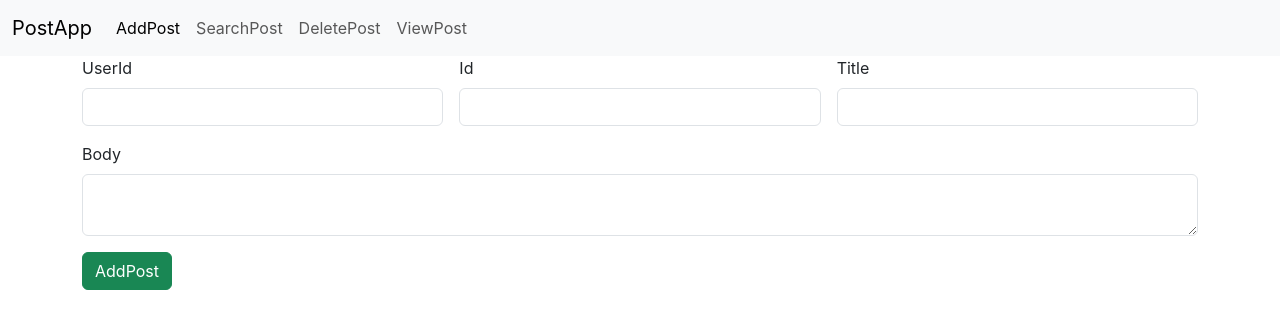
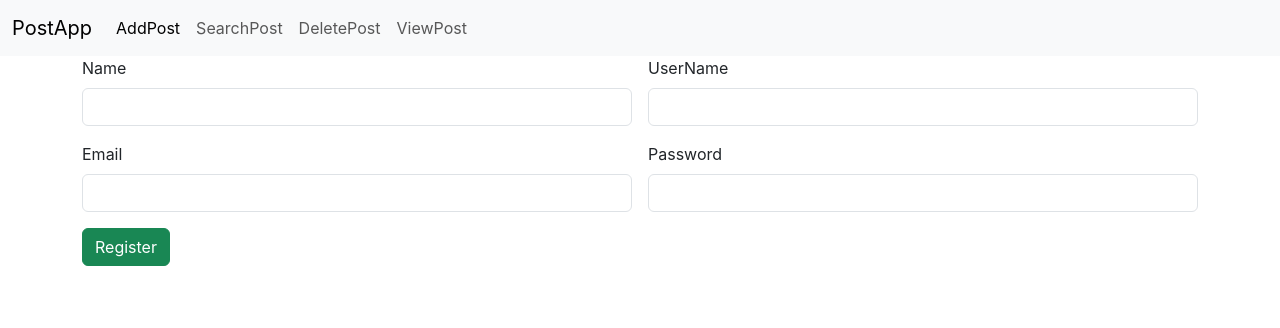
Before and after one commit to orwel009/ReactPostApp, a React (Create React App) app: page / in a window 1280 px wide. Shown: the top 328 px of the page. Built offline with nearby package versions, Linux system fonts and the light colour scheme.

Commit message:
form added

```diff
--- a/src/components/AddPost.jsx
+++ b/src/components/AddPost.jsx
@@ -1,7 +1,21 @@
-import React from 'react'
+import React, { useState } from 'react'
 import Navbar from './Navbar'
 
 const AddPost = () => {
+    const [data,changeData] = useState(
+        {
+            "name":"",
+            "username":"",
+            "email":"",
+            "password":""
+        }
+    )
+    const inputHandler = (event)=> {
+        changeData({...data,[event.target.name]:event.target.value})
+    }
+    const readValue = ()=> {
+        console.log(data)
+    }
   return (
     <div>
         <Navbar/>
@@ -9,24 +23,24 @@ const AddPost = () => {
             <div className="row">
                 <div className="col col-12 col-sm-12 col-md-12 col-lg-12 col-xl-12 col-xxl-12">
                     <div className="row g-3">
-                        <div className="col col-12 col-sm-4 col-md-4 col-lg-4 col-xl-4 col-xxl-4">
-                            <label htmlFor="" className="form-label">UserId</label>
-                            <input type="text" className="form-control" />
-                        </div>
-                        <div className="col col-12 col-sm-4 col-md-4 col-lg-4 col-xl-4 col-xxl-4">
-                            <label htmlFor="" className="form-label">Id</label>
-                            <input type="text" className="form-control" />
-                        </div>
-                        <div className="col col-12 col-sm-4 col-md-4 col-lg-4 col-xl-4 col-xxl-4">
-                            <label htmlFor="" className="form-label">Title</label>
-                            <input type="text" className="form-control" />
-                        </div>
-                        <div className="col col-12 col-sm-12 col-md-12 col-lg-12 col-xl-12 col-xxl-12">
-                            <label htmlFor="" className="form-label">Body</label>
-                            <textarea name="" id="" className="form-control"></textarea>
+                        <div className="col col-12 col-sm-6 col-md-6 col-lg-6 col-xl-6 col-xxl-6">
+                            <label htmlFor="" className="form-label">Name</label>
+                            <input type="text" className="form-control" name='name' value={data.name} onChange={inputHandler}/>
                         </div>
                         <div className="col col-12 col-sm-6 col-md-6 col-lg-6 col-xl-6 col-xxl-6">
-                            <button className="btn btn-success">AddPost</button>
+                            <label htmlFor="" className="form-label">UserName</label>
+                            <input type="text" className="form-control" name='username' value={data.username} onChange={inputHandler}/>
+                        </div>
+                        <div className="col col-12 col-sm-6 col-md-6 col-lg-6 col-xl-6 col-xxl-6">
+                            <label htmlFor="" className="form-label">Email</label>
+                            <input type="email" className="form-control" name='email' value={data.email} onChange={inputHandler}/>
+                        </div>
+                        <div className="col col-12 col-sm-6 col-md-6 col-lg-6 col-xl-6 col-xxl-6">
+                            <label htmlFor="" className="form-label">Password</label>
+                            <input type="password" className="form-control" name='password' value={data.password} onChange={inputHandler}/>
+                        </div>
+                        <div className="col col-12 col-sm-6 col-md-6 col-lg-6 col-xl-6 col-xxl-6">
+                            <button className="btn btn-success" onClick={readValue}>Register</button>
                         </div>
                     </div>
                 </div>
--- a/src/components/Navbar.jsx
+++ b/src/components/Navbar.jsx
@@ -4,25 +4,25 @@ import { Link } from 'react-router-dom'
 const Navbar = () => {
   return (
     <div>
-        <nav class="navbar navbar-expand-lg bg-body-tertiary">
-            <div class="container-fluid">
-                <Link class="navbar-brand" to="/">PostApp</Link>
-                <button class="navbar-toggler" type="button" data-bs-toggle="collapse" data-bs-target="#navbarNav" aria-controls="navbarNav" aria-expanded="false" aria-label="Toggle navigation">
-                <span class="navbar-toggler-icon"></span>
+        <nav className="navbar navbar-expand-lg bg-body-tertiary">
+            <div className="container-fluid">
+                <Link className="navbar-brand" to="/">PostApp</Link>
+                <button className="navbar-toggler" type="button" data-bs-toggle="collapse" data-bs-target="#navbarNav" aria-controls="navbarNav" aria-expanded="false" aria-label="Toggle navigation">
+                <span className="navbar-toggler-icon"></span>
                 </button>
-                <div class="collapse navbar-collapse" id="navbarNav">
-                <ul class="navbar-nav">
-                    <li class="nav-item">
-                    <Link class="nav-link active" aria-current="page" to="/">AddPost</Link>
+                <div className="collapse navbar-collapse" id="navbarNav">
+                <ul className="navbar-nav">
+                    <li className="nav-item">
+                    <Link className="nav-link active" aria-current="page" to="/">AddPost</Link>
                     </li>
-                    <li class="nav-item">
-                    <Link class="nav-link" to="/search">SearchPost</Link>
+                    <li className="nav-item">
+                    <Link className="nav-link" to="/search">SearchPost</Link>
                     </li>
-                    <li class="nav-item">
-                    <Link class="nav-link" to="/delete">DeletePost</Link>
+                    <li className="nav-item">
+                    <Link className="nav-link" to="/delete">DeletePost</Link>
                     </li>
-                    <li class="nav-item">
-                    <Link class="nav-link" to="/view">ViewPost</Link>
+                    <li className="nav-item">
+                    <Link className="nav-link" to="/view">ViewPost</Link>
                     </li>
                 </ul>
                 </div>
--- a/src/components/Search.jsx
+++ b/src/components/Search.jsx
@@ -1,7 +1,18 @@
-import React from 'react'
+import React, { useState } from 'react'
 import Navbar from './Navbar'
 
 const Search = () => {
+    const [data,changeData] = useState(
+        {
+            "name":""
+        }
+    )
+    const inputHandler = (event) => {
+        changeData({...data,[event.target.name]:event.target.value})
+    }
+    const readValue = () => {
+        console.log(data)
+    }
   return (
     <div>
         <Navbar/>
@@ -10,10 +21,10 @@ const Search = () => {
                 <div className="col col-12 col-sm-12 col-md-12 col-lg-12 col-xl-12 col-xxl12">
                     <div className="row g-3">
                         <div className="col col-12 col-sm-12 col-md-12 col-lg-12 colxl-12 col-xxl-12">
-                            <input type="text" className="form-control" placeholder='Enter Post Title...' />
+                            <input type="text" className="form-control" placeholder='Enter Post Title...' name='name' value={data.name} onChange={inputHandler}/>
                         </div>
                         <div className="col col-12 col-sm-12 col-md-12 col-lg-12 colxl-12 col-xxl-12">
-                            <button className="btn btn-success">Search</button>
+                            <button className="btn btn-success" onClick={readValue}>Search</button>
                         </div>
                     </div>
                 </div>
```
